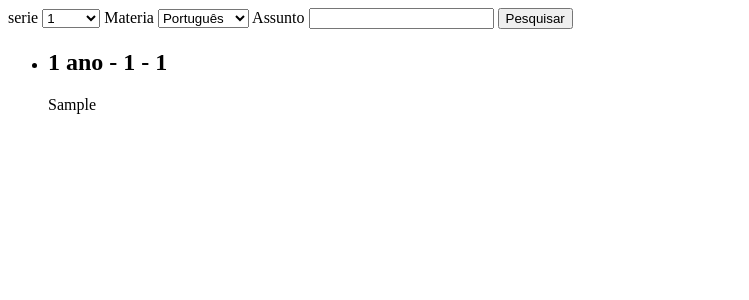
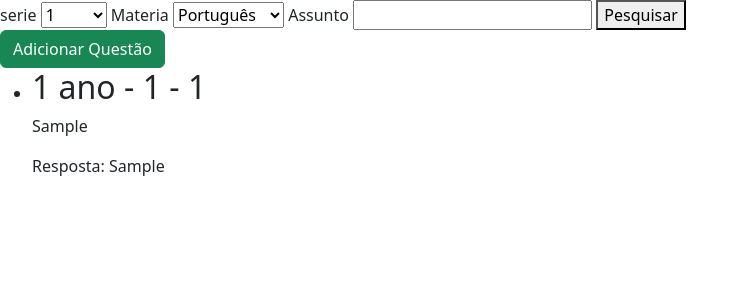
Before and after one commit to maath01/insightedu, a Flask app: page /home/questoes in a window 1280 px wide. Shown: the top 300 px of the page, without its empty margins (0-749 px from the left). Run offline with Flask 3, Linux system fonts and the light colour scheme; tables that the repository leaves empty hold one stand-in row (values such as "Sample post"); parts of the project's set-up code (start-up, migrations or seed data) failed here and were passed over.

Commit message:
Foi adicionado o cadastro de questoes, alem do atributo resposta na tabela

```diff
--- a/app.py
+++ b/app.py
@@ -307,6 +307,21 @@
     return True
 
 
+@app.route('/cadastro/questao', methods=['POST'])
+def cadastro_questao():
+    """Cadastra uma questão no banco de dados"""
+    enunciado = request.form['enunciado']
+    serie = request.form['serie']
+    materia = request.form['materia']
+    assunto = request.form['assunto']
+    resposta = request.form['resposta']
+
+    nova_questao = questao.Questao(0, enunciado, serie, materia, assunto, resposta)
+    questao.create(nova_questao)
+
+    return redirect(url_for('questoes'))
+
+
 @app.route('/plot/turma/materias/medias/<int:turma_id>/<string:materia>')
 def plot_class_matters_average(turma_id, materia):
     turma_ = turma.get(turma_id)
--- a/database/insert.sql
+++ b/database/insert.sql
@@ -111,6 +111,6 @@
 (0, 2010689216742, 1, 0, 1, 1, 0, 1, 0, 0, 0, 1, 0, 0, 0, 1, 0, 1, 0, 1, 0, 0, 1, 1, 1, 1, 1, 0, 1, 1, 1),
 (1, 2008689215321, 1, 0, 1, 1, 1, 0, 1, 1, 0, 1, 0, 0, 1, 1, 1, 1, 0, 1, 1, 1, 0, 0, 1, 0, 0, 0, 0, 1, 1);
 
-INSERT INTO questoes (id, enunciado, serie, materia, assunto) VALUES
-(51557832, 'Na frase "O gato preto dorme na cadeira.", qual é o substantivo e qual é o adjetivo?', 5, 'Português', 'Classes de palavras'),
-(51589712, 'Leia a frase abaixo e responda à pergunta. "Ana correu para a escola porque estava atrasada.", Por que Ana correu para a escola?', 5, 'Português', 'Interpretação de texto')
+INSERT INTO questoes (id, enunciado, serie, materia, assunto, resposta) VALUES
+(51557832, 'Na frase "O gato preto dorme na cadeira.", qual é o substantivo e qual é o adjetivo?', 5, 'Português', 'Classes de palavras', 'Gato e preto'),
+(51589712, 'Leia a frase abaixo e responda à pergunta. "Ana correu para a escola porque estava atrasada.", Por que Ana correu para a escola?', 5, 'Português', 'Interpretação de texto', 'Porque estava atrasada')
--- a/database/questao.py
+++ b/database/questao.py
@@ -5,12 +5,13 @@
 class Questao:
     """Modelo de dados da tabela banco_de_questoes"""
 
-    def __init__(self, q_id=0, enunciado='', serie='', materia='', assunto='') -> None:
+    def __init__(self, q_id=0, enunciado='', serie='', materia='', assunto='', resposta='') -> None:
         self.q_id = q_id
         self.enunciado = enunciado
         self.serie = serie
         self.materia = materia
         self.assunto = assunto
+        self.resposta = resposta
 
     def __str__(self) -> str:
         return f"{self.q_id} {self.enunciado}"
@@ -23,8 +24,8 @@
     try:
         questao_id = generate_question_id(questao, cursor)
 
-        cursor.execute('INSERT INTO questoes (id, enunciado, serie, materia, assunto) VALUES (?, ?, ?, ?, ?)',
-                       (questao_id, questao.enunciado, questao.serie, questao.materia, questao.assunto))
+        cursor.execute('INSERT INTO questoes (id, enunciado, serie, materia, assunto, resposta) VALUES (?, ?, ?, ?, ?, ?)',
+                       (questao_id, questao.enunciado, questao.serie, questao.materia, questao.assunto, questao.resposta))
         connection.commit()
 
 
@@ -87,8 +88,8 @@
     """Atualiza uma questão no banco de dados"""
     connection, cursor = connect_db()
 
-    cursor.execute('UPDATE questoes SET enunciado = ?, serie = ?, materia = ?, assunto = ? WHERE id = ?',
-                   (questao.enunciado, questao.serie, questao.materia, questao.assunto, questao_id))
+    cursor.execute('UPDATE questoes SET enunciado = ?, serie = ?, materia = ?, assunto = ?, resposta = ? WHERE id = ?',
+                   (questao.enunciado, questao.serie, questao.materia, questao.assunto, questao.resposta, questao_id))
 
     connection.commit()
     connection.close()
@@ -137,6 +138,8 @@
         rows = cursor.fetchall()
         connection.close()
 
+        print(query, params)
+
         for row in rows:
             questions.append(Questao(*row))
     else:
--- a/database/schema.sql
+++ b/database/schema.sql
@@ -111,6 +111,7 @@
     serie int NOT NULL,
     materia int NOT NULL,
     assunto int NOT NULL,
+    resposta VARCHAR(200) NOT NULL,
     PRIMARY KEY(id)
 );
 
--- a/templates/questoes.html
+++ b/templates/questoes.html
@@ -4,6 +4,7 @@
     <meta charset="UTF-8">
     <meta name="viewport" content="width=device-width, initial-scale=1.0">
     <title>InsightEdu</title>
+    <link rel="stylesheet" href="https://cdn.jsdelivr.net/npm/bootstrap@5.3.0/dist/css/bootstrap.min.css">
 </head>
 <body>
     <form action="/home/questoes/filtradas" method="post">
@@ -16,24 +17,80 @@
         </select>
         <label for="materia">Materia</label>
         <select name="materia" id="materia">
-            <option value="portugues">Português</option>
-            <option value="matematica">Matematica</option>
-            <option value="ciencias">Ciencias</option>
-            <option value="historia">Historia</option>
-            <option value="geografia">Geografia</option>
+            <option value="Português">Português</option>
+            <option value="Matematica">Matematica</option>
+            <option value="Ciencias">Ciencias</option>
+            <option value="Historia">Historia</option>
+            <option value="Geografia">Geografia</option>
             <option value="todas">Todas</option>
         </select>
         <label for="assunto">Assunto</label>
         <input type="text" name="assunto" id="assunto">
         <button type="submit">Pesquisar</button>
     </form>
+
+    <!-- Botão para abrir o modal -->
+    <button class="btn btn-success" data-bs-toggle="modal" data-bs-target="#modalCadastroQuestao">Adicionar Questão</button>
+
+    <!-- Modal de Cadastro -->
+    <div class="modal fade" id="modalCadastroQuestao" tabindex="-1" aria-labelledby="modalLabel" aria-hidden="true">
+        <div class="modal-dialog">
+            <div class="modal-content">
+                <form action="/cadastro/questao" method="post">
+                    <div class="modal-header">
+                        <h5 class="modal-title" id="modalLabel">Cadastrar Nova Questão</h5>
+                        <button type="button" class="btn-close" data-bs-dismiss="modal" aria-label="Close"></button>
+                    </div>
+                    <div class="modal-body">
+                        <div class="mb-3">
+                            <label for="enunciado" class="form-label">Enunciado</label>
+                            <input type="text" class="form-control" id="enunciado" name="enunciado" required>
+                        </div>
+                        <div class="mb-3">
+                            <select name="serie" id="serie">
+                                {% for i in range(1, 10) %}:
+                                <option value="{{ i }}">{{ i }}</option>
+                                {% endfor %}
+                                <option value="todas">Todas</option>
+                            </select>
+                        </div>
+                        <div class="mb-3">
+                            <select name="materia" id="materia" required>
+                                <option value="Português">Português</option>
+                                <option value="Matematica">Matematica</option>
+                                <option value="Ciencias">Ciencias</option>
+                                <option value="Historia">Historia</option>
+                                <option value="Geografia">Geografia</option>
+                                <option value="todas">Todas</option>
+                            </select>
+                        </div>
+                        <div class="mb-3">
+                            <label for="assunto" class="form-label">Assunto</label>
+                            <input type="text" class="form-control" id="letra" name="assunto" required>
+                        </div>
+                        <div class="mb-3">
+                            <label for="resposta" class="form-label">Resposta</label>
+                            <input type="text" class="form-control" id="resposta" name="resposta" required>
+                        </div>
+                    </div>
+                    <div class="modal-footer">
+                        <button type="button" class="btn btn-secondary" data-bs-dismiss="modal">Cancelar</button>
+                        <button type="submit" class="btn btn-success">Salvar</button>
+                    </div>
+                </form>
+            </div>
+        </div>
+    </div>
+
     <ul>
         {% for question in questions %}
         <li>
             <h2>{{ question.serie }} ano - {{ question.materia }} - {{ question.assunto }}</h2>
             <p>{{ question.enunciado }}</p>
+            <p>Resposta: {{ question.resposta }}</p>
         </li>
         {% endfor %}
     </ul>
+    <script src="https://cdn.jsdelivr.net/npm/bootstrap@5.3.0/dist/js/bootstrap.bundle.min.js"></script>
 </body>
 </html>
```
